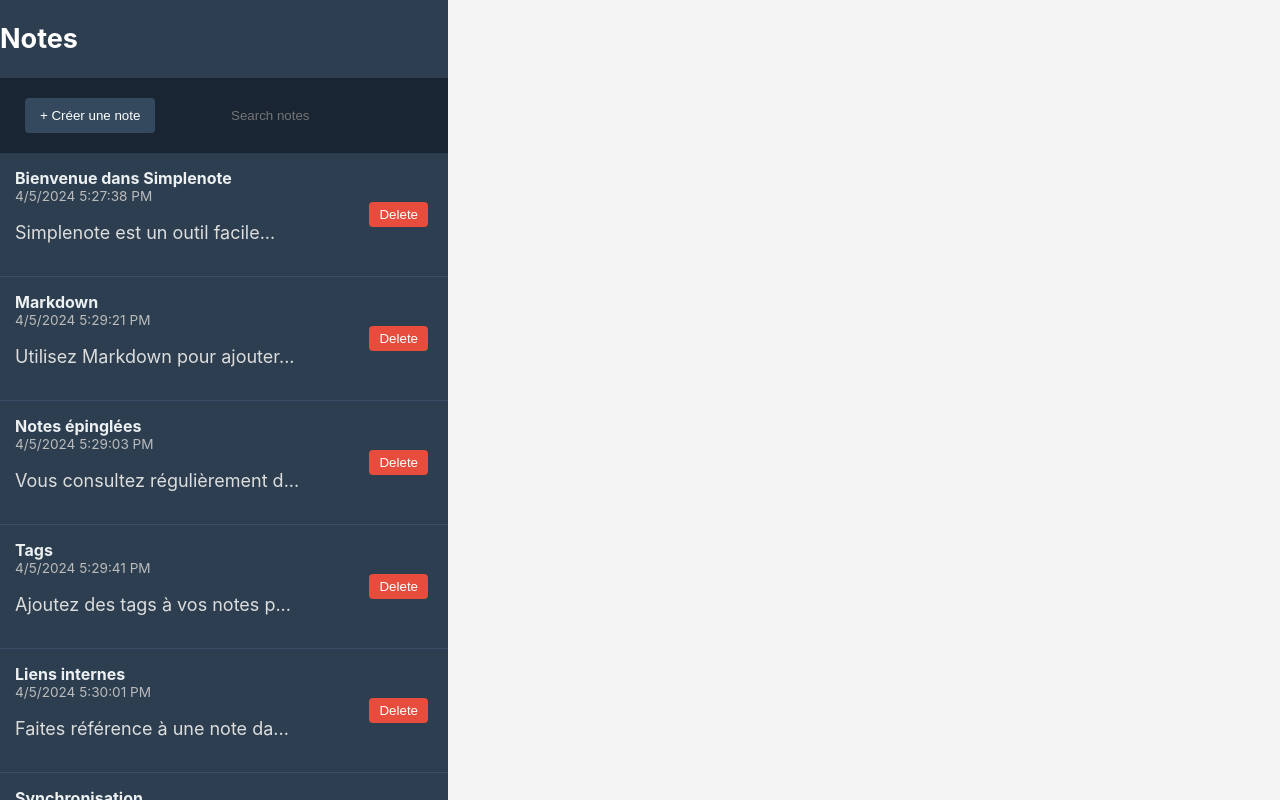
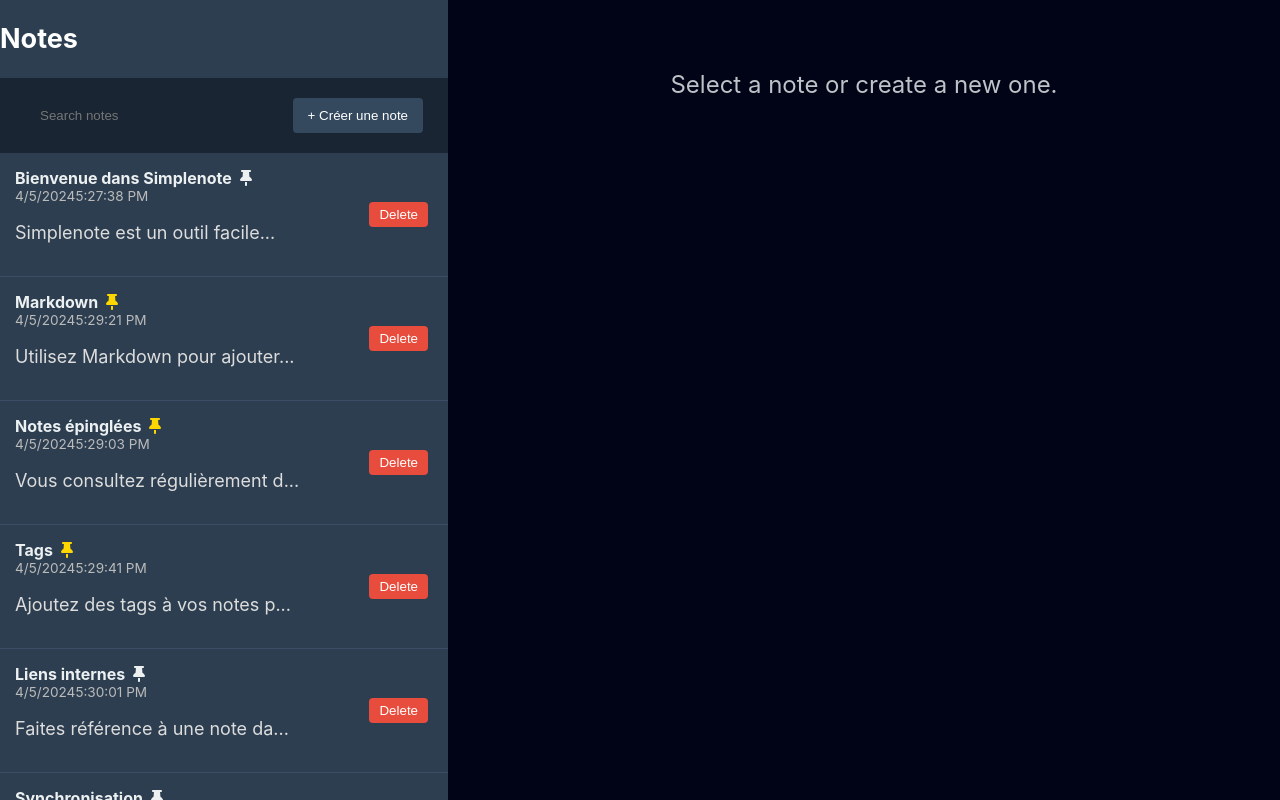
Before and after one commit to Noella00Ikirezi/React_notes, a React (Create React App) app: page / in a window 1280 px wide. Built offline with nearby package versions, Linux system fonts and the light colour scheme; data requests are answered from the project's data file.

Commit message:
Version Final

```diff
--- a/db.json
+++ b/db.json
@@ -4,25 +4,29 @@
       "id": "3178",
       "title": "Bienvenue dans Simplenote",
       "content": "Simplenote est un outil facile pour prendre des notes, créer des listes de choses à faire, capturer des idées, etc. Il vous suffit de l’ouvrir, d’entrer vos réflexions, et le tour est joué. Simplenote assurant gratuitement la synchronisation sur tous vos appareils, vous disposez de vos notes à tout moment.",
-      "dateOfLastUpdate": "2024-04-05T17:27:38.701Z"
+      "dateOfLastUpdate": "2024-04-05T17:27:38.701Z",
+      "isPinned": false
     },
     {
       "id": "ec8b",
       "title": "Markdown",
       "content": "Utilisez Markdown pour ajouter des éléments de style à vos notes. Sélectionnez « Markdown » dans les options de note pour activer Markdown sur cette note. Pour en savoir plus sur l’utilisation de Markdown, consultez https://simplenote.com/help/#markdown.",
-      "dateOfLastUpdate": "2024-04-05T17:29:21.586Z"
+      "dateOfLastUpdate": "2024-04-05T17:29:21.586Z",
+      "isPinned": true
     },
     {
       "id": "641f",
       "title": "Notes épinglées",
       "content": "Vous consultez régulièrement des notes importantes ? Épinglez ces notes en haut de votre liste pour y accéder plus facilement.",
-      "dateOfLastUpdate": "2024-04-05T17:29:03.658Z"
+      "dateOfLastUpdate": "2024-04-05T17:29:03.658Z",
+      "isPinned": true
     },
     {
       "id": "492b",
       "title": "Tags",
       "content": "Ajoutez des tags à vos notes pour les organiser. Les tags fonctionnent à peu près de la même manière que les dossiers, à l’exception que vous pouvez ajouter autant de tags que vous le souhaitez à une note.",
-      "dateOfLastUpdate": "2024-04-05T17:29:41.351Z"
+      "dateOfLastUpdate": "2024-04-05T17:29:41.351Z",
+      "isPinned": true
     },
     {
       "id": "c334",
--- a/package.json
+++ b/package.json
@@ -3,6 +3,9 @@
   "version": "0.1.0",
   "private": true,
   "dependencies": {
+    "@fortawesome/fontawesome-svg-core": "^6.5.2",
+    "@fortawesome/free-solid-svg-icons": "^6.5.2",
+    "@fortawesome/react-fontawesome": "^0.2.0",
     "@testing-library/jest-dom": "^5.17.0",
     "@testing-library/react": "^13.4.0",
     "@testing-library/user-event": "^13.5.0",
--- a/src/App.css
+++ b/src/App.css
@@ -11,14 +11,25 @@
   display: flex;
   height: 100vh;
   overflow: hidden;
+  flex-direction: row;
+}
+
+.topbar {
+  width: 100%;
+  height: 50px;
+  background-color: #333;
+  color: white;
+  display: flex;
+  align-items: center;
+  justify-content: center;
 }
 
 .app-sidebar-header {
   padding: 20px;
   background-color: #1a2533;
   display: flex;
-  align-items: center; /* Aligns items vertically in the center */
-  justify-content: space-between; /* Distributes extra space evenly */
+  align-items: center;
+  justify-content: space-between;
 }
 
 .add-note-btn, .clear-search-btn, .delete-note-btn {
@@ -29,7 +40,7 @@
   background-color: #34495e;
   color: white;
   border-radius: 4px;
-  transition: background-color 0.3s; /* Smooth transition for background color */
+  transition: background-color 0.3s;
 }
 
 .add-note-btn:hover, .clear-search-btn:hover, .delete-note-btn:hover {
@@ -42,7 +53,7 @@
 }
 
 .search-bar input[type="text"] {
-  flex-grow: 1; /* Takes up the remaining space */
+  flex-grow: 1;
   padding: 10px;
   margin: 0 10px;
   border-radius: 4px;
@@ -70,20 +81,20 @@
 }
 
 .note-details {
-  flex-grow: 1; /* Ensure details take up the available space */
-  overflow: hidden; /* Hide overflow in the details container */
+  flex-grow: 1;
+  overflow: hidden;
 }
 
 .note-title {
   font-weight: bold;
   color: #ecf0f1;
-  display: block; /* Make title its own line */
+  display: block;
 }
 
 .note-date {
   color: #bbb;
   font-size: 0.85rem;
-  display: block; /* Make date its own line */
+  display: block;
 }
 
 .note-content {
@@ -91,7 +102,7 @@
   overflow: hidden;
   text-overflow: ellipsis;
   white-space: nowrap;
-  display: block; /* Make content its own line */
+  display: block;
 }
 
 .delete-note-btn {
@@ -121,9 +132,9 @@
 
 .note-display {
   flex-grow: 1;
-  background-color: #f4f4f4;
+  background-color: #010316;
   padding: 20px;
-  overflow-y: auto; /* Enable scroll on note display if content is long */
+  overflow-y: auto;
 }
 
 .note-display .no-active-note {
@@ -132,3 +143,16 @@
   margin-top: 50px;
   font-size: 1.5rem;
 }
+
+.pin-icon {
+  margin-left: 8px;
+  cursor: pointer;
+}
+
+.pin-icon.pinned {
+  color: gold;
+}
+.app-sidebar + h1 {
+  text-align: center;
+  padding: 50px;
+}
--- a/src/App.js
+++ b/src/App.js
@@ -3,6 +3,9 @@
 import Note from './components/Note/Note';
 import Loader from './components/Loader/Loader';
 import ErrorMessage from './components/ErrorMessage/ErrorMessage';
+import { FontAwesomeIcon } from '@fortawesome/react-fontawesome';
+import { faThumbtack } from '@fortawesome/free-solid-svg-icons';
+
 
 const App = () => {
   const [notes, setNotes] = useState([]);
@@ -51,6 +54,36 @@
       setError(error.toString());
     } finally {
       setLoading(false);
+    }
+  };
+
+const togglePin = async (id) => {
+  const noteToPin = notes.find((note) => note.id === id);
+  const updatedNote = { ...noteToPin, isPinned: !noteToPin.isPinned };
+
+  try {
+    const response = await fetch(`http://localhost:4000/notes/${id}`, {
+      method: 'PUT',
+      headers: {
+        'Content-Type': 'application/json',
+      },
+      body: JSON.stringify(updatedNote),
+    });
+    if (!response.ok) throw new Error('Could not update the note pin status.');
+
+    let updatedNotes = notes.map((note) =>
+      note.id === updatedNote.id ? updatedNote : note
+    );
+
+    updatedNotes = updatedNotes.sort((a, b) => {
+      if (a.isPinned && !b.isPinned) return -1;
+      if (!a.isPinned && b.isPinned) return 1;
+      return 0;
+    });
+
+    setNotes(updatedNotes);
+  } catch (error) {
+    setError(error.toString());
   }
 };
 
@@ -135,53 +168,57 @@
     <header className="app-sidebar-header">
 
 
-          <button className="add-note-btn" onClick={onAddNote}>+ Créer une note</button>
-
       <div className="search-bar">
-
         <input type="text" value={searchTerm} onChange={onSearch} placeholder="Search notes" />
         {searchTerm && <button className="clear-search-btn" onClick={clearSearch}>X</button>}
       </div>
 
+      <button className="add-note-btn" onClick={onAddNote}>+ Créer une note</button>
     </header>
 
 
+
     <div className="app-sidebar-notes">
-
       {filteredNotes.map((note) => (
-
-            <div key={note.id} className={`note-preview ${note.id === activeNote?.id ? 'active' : ''}`} onClick={() => setActiveNote(note)}>
-
+        <div key={note.id}
+             className={`note-preview ${note.id === activeNote?.id ? 'active' : ''}`}
+             onClick={() => setActiveNote(note)}>
           <div className="note-details">
-
-                <strong className="note-title">{note.title || "Untitled Note"}</strong>
-
-                <span className="note-date">{new Date(note.dateOfLastUpdate).toLocaleDateString()} {new Date(note.dateOfLastUpdate).toLocaleTimeString()}</span>
-
+            <strong className="note-title">
+    {note.title || "Untitled Note"}
+    <FontAwesomeIcon
+      icon={faThumbtack}
+      className={`pin-icon ${note.isPinned ? 'pinned' : ''}`}
+      onClick={(e) => {
+        e.stopPropagation();
+        togglePin(note.id);
+      }}
+    />
+  </strong>
+            <span className="note-date">
+              {new Date(note.dateOfLastUpdate).toLocaleDateString()}
+              {new Date(note.dateOfLastUpdate).toLocaleTimeString()}
+            </span>
             <p className="note-content">{note.content && note.content.substr(0, 30) + '...'}</p>
-
           </div>
-
-              <button className="delete-note-btn" onClick={(e) => {e.stopPropagation(); onDeleteNote(note.id);}}>Delete</button>
-
+          <button className="delete-note-btn"
+                  onClick={(e) => {e.stopPropagation(); onDeleteNote(note.id);}}>
+            Delete
+          </button>
         </div>
       ))}
     </div>
-
   </aside>
-
 
   <main className="note-display">
     {activeNote ? (
       <Note activeNote={activeNote} updateNote={updateNote} />
     ) : (
-          <div className="no-active-note"></div>
+      <div className="no-active-note">Select a note or create a new one.</div>
     )}
   </main>
+</div>
 
-
-
-    </div>
   );
 };
 
--- a/src/components/Note/Note.css
+++ b/src/components/Note/Note.css
@@ -1,30 +1,30 @@
 .note {
   display: flex;
   flex-direction: column;
-  height: 100%; /* Full height of the viewport */
-  overflow-y: auto; /* Enable scrolling if content is taller than the screen */
-  background-color: #f7f7f7; /* Slightly lighter background */
-  padding: 20px; /* Padding around the content */
+  height: 100%;
+  overflow-y: auto;
+  background-color: #f7f7f7;
+  padding: 20px;
 }
 
 .note-header {
   display: flex;
   justify-content: space-between;
-  margin-bottom: 20px; /* Space below the header */
+  margin-bottom: 20px;
 }
 
 .note-header input[type="text"] {
-  flex: 1; /* Input field takes up available space */
-  font-size: 24px; /* Larger font size for the title */
+  flex: 1;
+  font-size: 24px;
   padding: 10px;
-  margin-right: 10px; /* Space between the input field and the button */
+  margin-right: 10px;
   border: 1px solid #ddd;
   border-radius: 4px;
 }
 
 .note-header button {
   padding: 10px 20px;
-  background-color: #ff6347; /* A color that stands out for the delete button */
+  background-color: #ff6347;
   color: white;
   border: none;
   border-radius: 4px;
@@ -32,30 +32,30 @@
 }
 
 .note-header button:hover {
-  background-color: #ff4943; /* Slightly darker on hover */
+  background-color: #ff4943;
 }
 
 textarea#content {
-  flex: 1; /* Textarea takes up the rest of the space */
-  font-size: 16px; /* Comfortable reading font size */
+  flex: 1;
+  font-size: 16px;
   padding: 10px;
   border: 1px solid #ddd;
   border-radius: 4px;
-  resize: none; /* Disable resizing of the textarea */
+  resize: none;
 }
 
 .save-note-btn {
   cursor: pointer;
   padding: 5px 10px;
   width: 60px;
-  margin-top: 10px; /* Adjust the margin as needed */
+  margin-top: 10px;
   border: none;
-  background-color: #3b4d67; /* Same background color as delete button */
+  background-color: #3b4d67;
   color: white;
   border-radius: 4px;
   transition: background-color 0.3s;
 }
 
 .save-note-btn:hover {
-  background-color: #506784; /* Darker shade on hover, like the delete button */
+  background-color: #506784;
 }
--- a/src/components/Note/Note.js
+++ b/src/components/Note/Note.js
@@ -8,20 +8,20 @@
     setNote(activeNote || { title: '', content: '', id: null });
   }, [activeNote]);
 
-  // Called when the save button is clicked
+
   const onSaveNote = () => {
     if(note.id) {
-      // Update the last updated date and save the note
+
       updateNote({ ...note, dateOfLastUpdate: new Date().toISOString() });
     }
   };
 
-  // Update the note's title or content as the user types
+
   const onEditField = (key, value) => {
     setNote({ ...note, [key]: value });
   };
 
-  if (!note) return <div className="no-active-note">No Note Selected</div>;
+  if (!note) return <div className="no-active-note">Select a Note</div>;
 
   return (
     <div className="note">
```
Also changed, not shown: 1 other file (tests, documents, lock files or other folders). Lines whose indentation alone changed are shown as unchanged.
